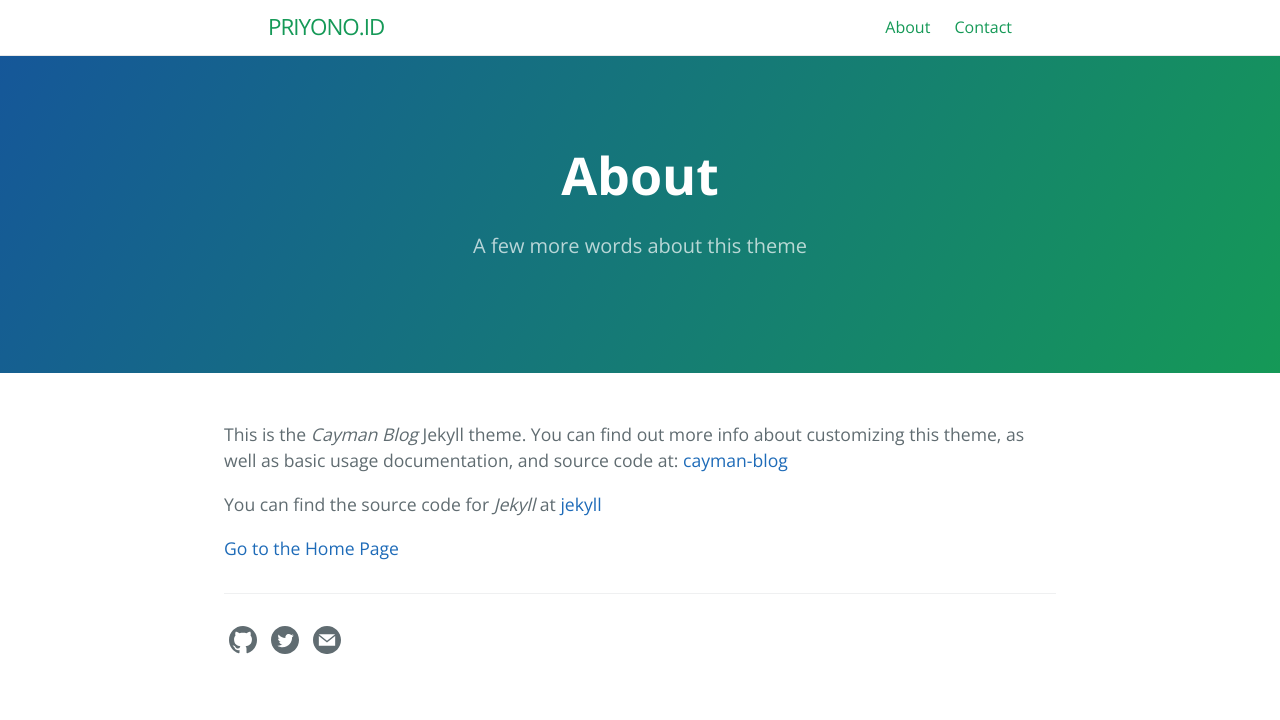
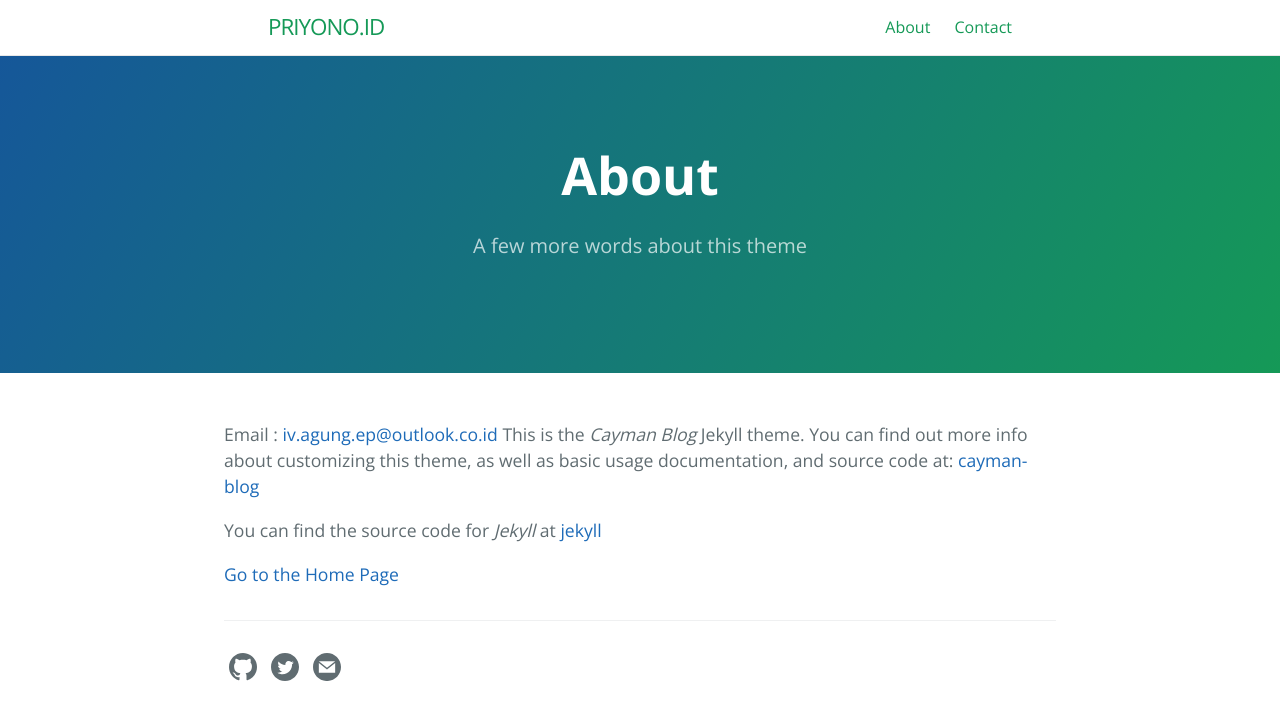
Before and after one commit to agungpriyono/agungpriyono.github.io, a Jekyll site: the page built from about.md, in a window 1280 px wide. Shown: the top 720 px of the page. Built offline with Jekyll 4.4.1, drawn with Linux system fonts in a browser that asks for light colours.

Commit message:
Update about.md

```diff
--- a/about.md
+++ b/about.md
@@ -5,6 +5,7 @@ tagline: A few more words about this theme
 permalink: /about.html
 ---
 
+Email : [iv.agung.ep@outlook.co.id](mailto:iv.agung.ep@outlook.co.id)
 This is the _Cayman Blog_ Jekyll theme. You can find out more info about customizing this theme, as well as basic usage documentation, and source code at: [cayman-blog](https://github.com/lorepirri/cayman-blog)
 
 You can find the source code for _Jekyll_ at [jekyll](https://github.com/jekyll/jekyll)
```
